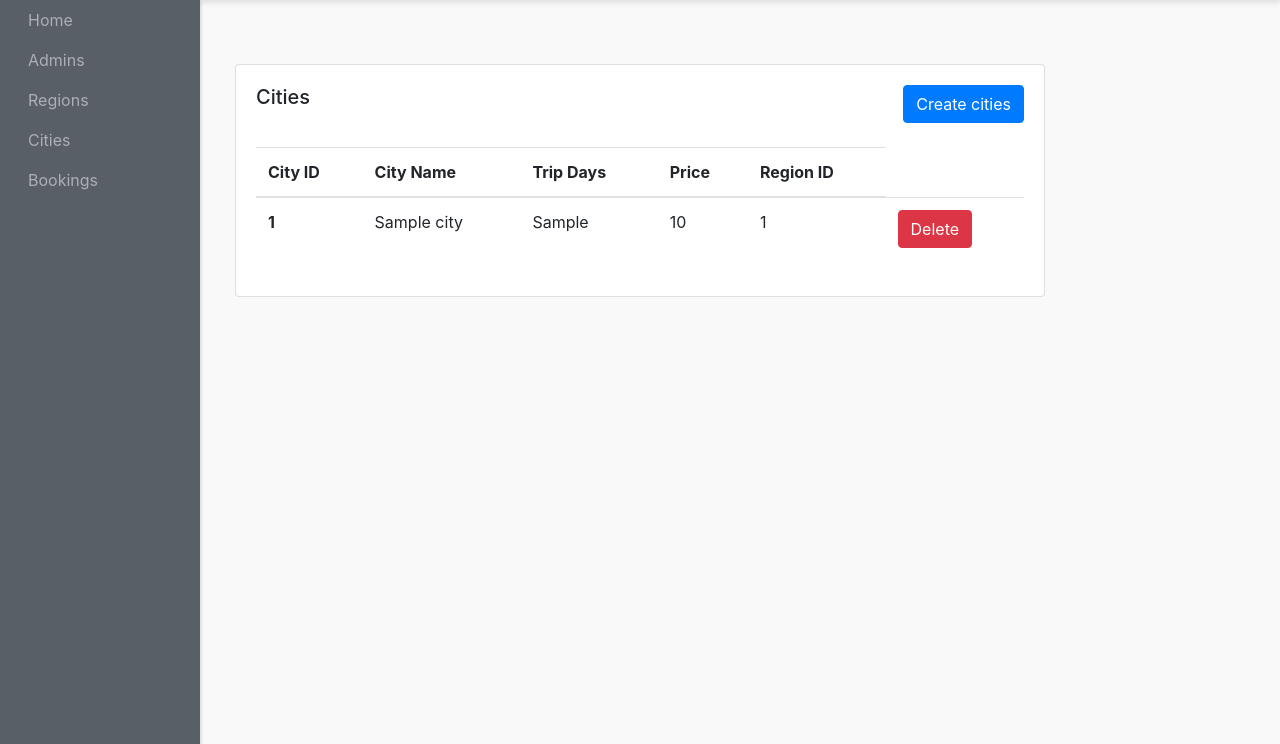
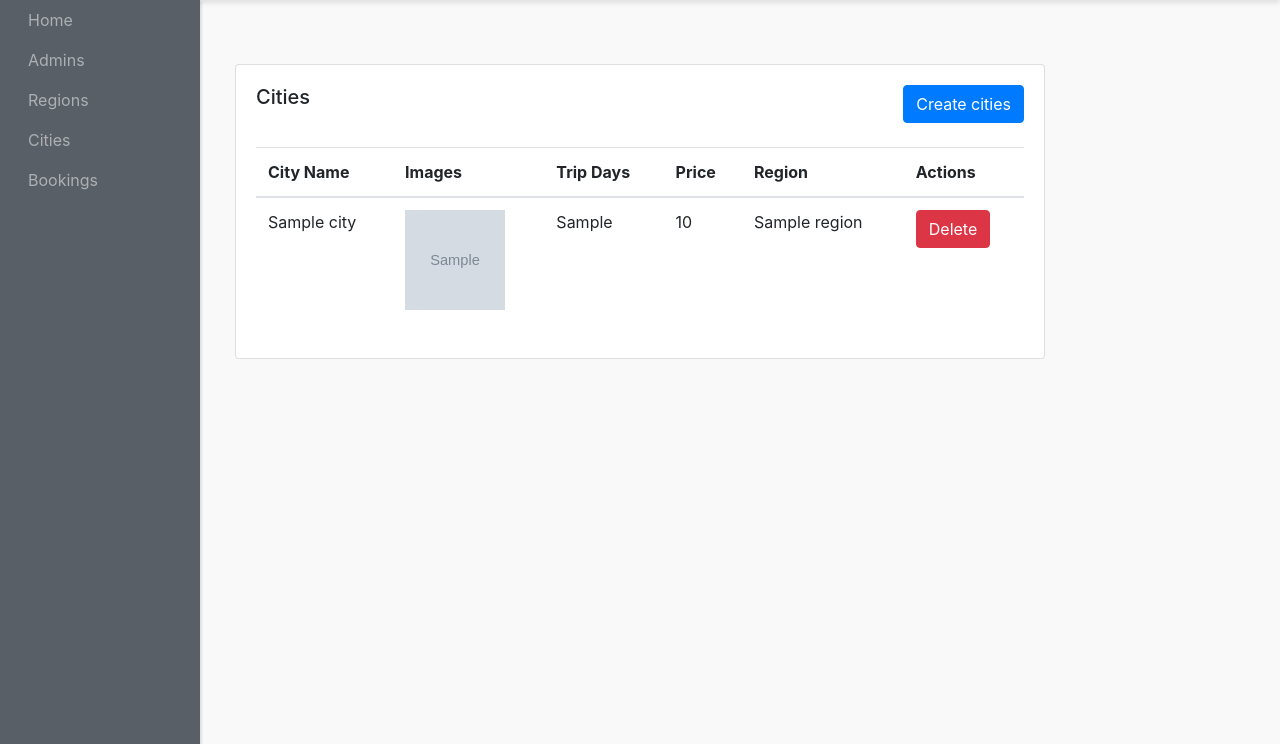
Before and after one commit to favouralgo/travel-management-app, a PHP site: page /wooxtravel/admin-panel/cities-admins/show-cities.php in a window 1280 px wide. Shown: the part 56-800 px from the top of the page. Run offline with PHP 8.4, Linux system fonts and the light colour scheme; the visitor is signed in with stand-in values (Sample User, id 1); tables that the repository leaves empty or names only in its code hold one stand-in row (values such as "Sample post"); grey boxes marked "Sample" are stand-in pictures; a stand-in replaces the project's code that opens the database connection; some libraries are stand-ins or nearby versions.

Commit message:
chore: Update show-cities.php to display city details and improve admin panel layout

```diff
--- a/admin-panel/cities-admins/show-cities.php
+++ b/admin-panel/cities-admins/show-cities.php
@@ -8,23 +8,17 @@ if (!isset($_SESSION["adminname"])) {
   exit();
 }
 
-// QUERY TO
-// Prepare and execute the query
-$cities = $connection->prepare("SELECT * FROM cities");
+// Prepare and execute the query to fetch city and region data
+$cities = $connection->prepare("
+  SELECT cities.*, regions.name AS region_name
+  FROM cities
+  JOIN regions ON cities.region_id = regions.id
+");
 $cities->execute();
 
 // Fetch results
 $cityResult = $cities->get_result();
 $allCities = $cityResult->fetch_all(MYSQLI_ASSOC);
-
-
-// Prepare and execute the query
-$region = $connection->prepare("SELECT * FROM regions");
-$region->execute();
-
-// Fetch results
-$regionResult = $region->get_result();
-$allRegions = $regionResult->fetch_all(MYSQLI_ASSOC);
 
 ?>
 <div class="row-2">
@@ -32,27 +26,29 @@ $allRegions = $regionResult->fetch_all(MYSQLI_ASSOC);
     <div class="card">
       <div class="card-body">
         <h5 class="card-title mb-4 d-inline">Cities</h5>
-              <a  href="create-cities.php" class="btn btn-primary mb-4 text-center float-right">Create cities</a>
+        <a href="create-cities.php" class="btn btn-primary mb-4 text-center float-right">Create cities</a>
 
         <table class="table">
           <thead>
             <tr>
-                    <th scope="col">City ID</th>
+              <!-- <th scope="col">City ID</th> -->
               <th scope="col">City Name</th>
-
+              <th scope="col">Images</th>
               <th scope="col">Trip Days</th>
               <th scope="col">Price</th>
-                    <th scope="col">Region ID</th>
+              <th scope="col">Region</th>
+              <th scope="col">Actions</th>
             </tr>
           </thead>
           <tbody>
             <?php foreach ($allCities as $city): ?>
             <tr id="<?php echo "row".$city['id']; ?>">
-                    <th scope="row"><?php echo htmlspecialchars($city['id']); ?></th>
+              <!-- <th scope="row"><?php echo htmlspecialchars($city['id']); ?></th> -->
               <td><?php echo htmlspecialchars($city['name']); ?></td>
+              <td><img src="<?php echo htmlspecialchars($city['image']); ?>" alt="City Image" style="width: 100px; height: 100px;"></td>
               <td><?php echo htmlspecialchars($city['trip_days']); ?></td>
               <td><?php echo htmlspecialchars($city['price']); ?></td>
-                    <td><?php echo htmlspecialchars($city['region_id']); ?></td>
+              <td><?php echo htmlspecialchars($city['region_name']); ?></td>
               <td><button onclick="confirmDelete(<?php echo $city['id']; ?>)" class="btn btn-danger text-center">Delete</button></td>
             </tr>
             <?php endforeach; ?>
@@ -101,5 +97,4 @@ function confirmDelete(id) {
         }
     });
 }
-
 </script>
```
Lines whose indentation alone changed are shown as unchanged.
